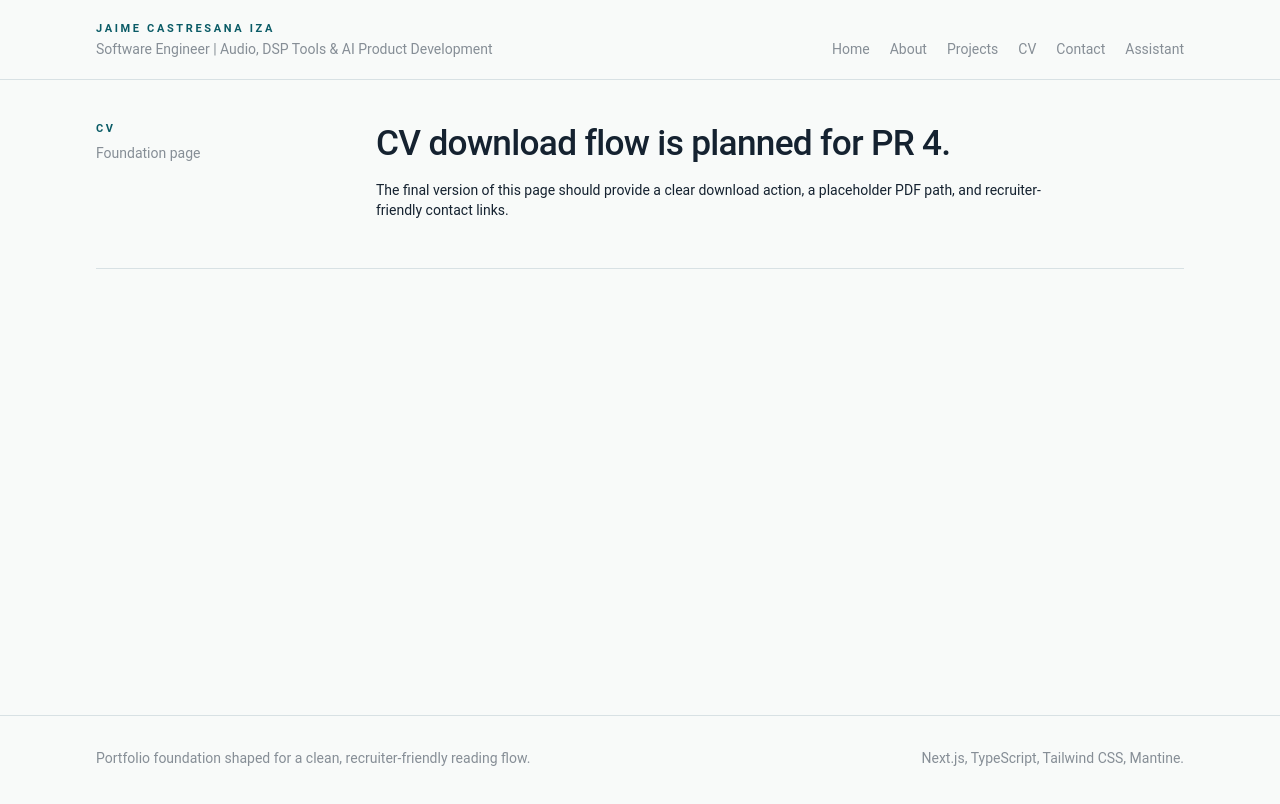
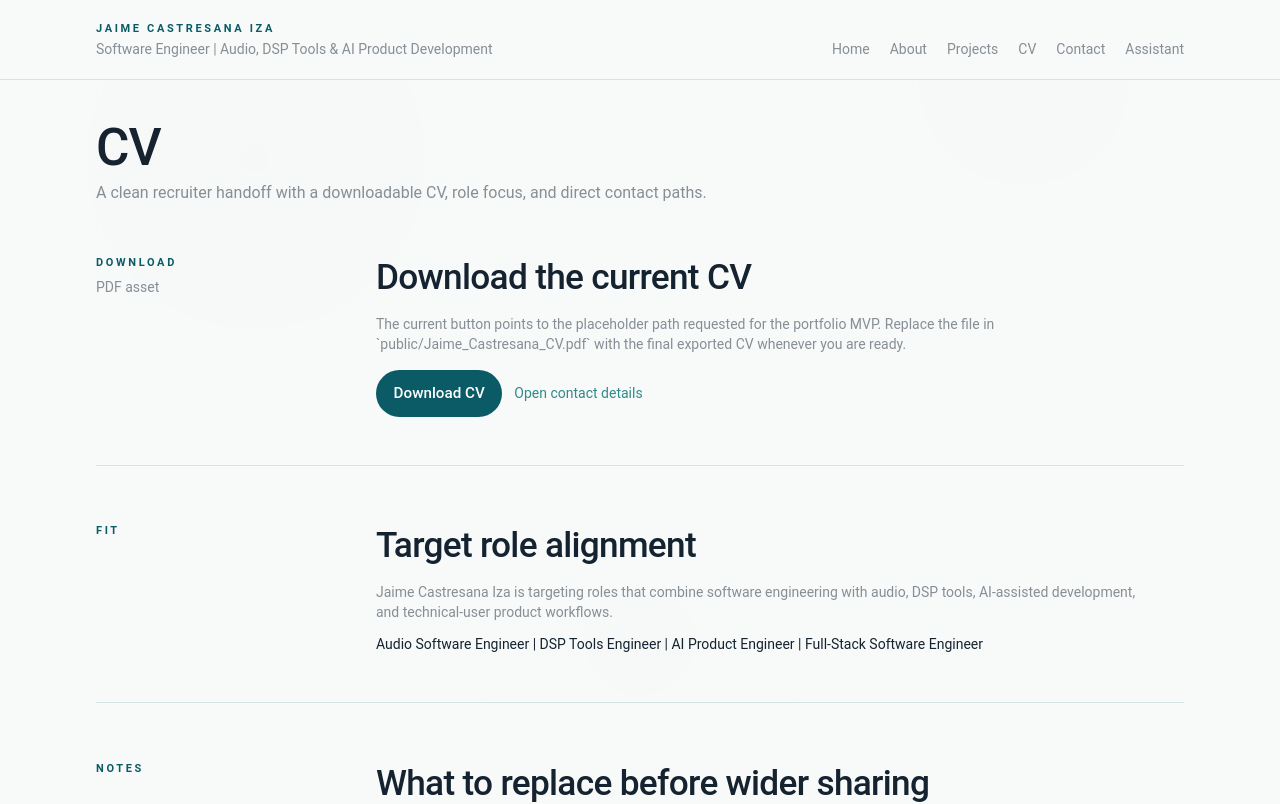
Before and after one commit to jci24/PortfolioPage, a Next.js app: page /cv in a window 1280 px wide. Shown: the top 804 px of the page. Built offline with nearby package versions, Linux system fonts and the light colour scheme.

Commit message:
Add CV download and contact flow

```diff
--- a/app/(pages)/contact/page.tsx
+++ b/app/(pages)/contact/page.tsx
@@ -1,16 +1,65 @@
+import { Anchor, Group, Stack, Text } from "@mantine/core";
+import { BlurFade } from "@/components/blur-fade";
+import { PageIntro } from "@/components/page-intro";
 import { Section } from "@/components/section";
+import { profile } from "@/data/profile";
 
 export default function ContactPage() {
   return (
-    <Section
-      eyebrow="Contact"
-      title="Direct contact details are planned for PR 4."
-      aside="Foundation page"
-    >
-      <p className="max-w-2xl text-sm text-ink/72">
-        This page will be populated with email, location, LinkedIn, GitHub, and
-        the clean recruiter handoff details defined in the content brief.
-      </p>
-    </Section>
+    <div>
+      <BlurFade delay={40}>
+        <PageIntro
+          title="Contact"
+          subtitle="Direct contact details for recruiters, hiring managers, and teams exploring software roles in audio, DSP, and technical product engineering."
+        />
+      </BlurFade>
+
+      <BlurFade delay={120}>
+        <Section eyebrow="Direct" title="Best ways to reach Jaime">
+          <Stack gap="md">
+            {profile.socialLinks.map((link) => (
+              <div key={link.label}>
+                <Anchor href={link.href} size="md" underline="hover">
+                  {link.label}
+                </Anchor>
+                <Text c="dimmed" size="sm">
+                  {link.href.replace("mailto:", "")}
+                </Text>
+              </div>
+            ))}
+            <div>
+              <Text fw={600} size="md">
+                Location
+              </Text>
+              <Text c="dimmed" size="sm">
+                {profile.location}
+              </Text>
+            </div>
+          </Stack>
+        </Section>
+      </BlurFade>
+
+      <BlurFade delay={180}>
+        <Section eyebrow="Roles" title="Current role focus">
+          <Text c="dimmed" maw={760} size="sm">
+            Jaime is most interested in opportunities across audio software, DSP
+            tools, AI-assisted engineering workflows, and full-stack technical
+            products for specialist users.
+          </Text>
+        </Section>
+      </BlurFade>
+
+      <BlurFade delay={240}>
+        <Section eyebrow="Quick view" title="Target role categories">
+          <Group gap="sm">
+            {profile.targetRoles.map((role) => (
+              <Text className="contact-pill" key={role} size="sm">
+                {role}
+              </Text>
+            ))}
+          </Group>
+        </Section>
+      </BlurFade>
+    </div>
   );
 }
--- a/app/(pages)/cv/page.tsx
+++ b/app/(pages)/cv/page.tsx
@@ -1,16 +1,80 @@
+import Link from "next/link";
+import { Anchor, Group, Stack, Text } from "@mantine/core";
+import { BlurFade } from "@/components/blur-fade";
+import { PageIntro } from "@/components/page-intro";
 import { Section } from "@/components/section";
+import { profile } from "@/data/profile";
 
 export default function CvPage() {
   return (
-    <Section
-      eyebrow="CV"
-      title="CV download flow is planned for PR 4."
-      aside="Foundation page"
-    >
-      <p className="max-w-2xl text-sm text-ink/72">
-        The final version of this page should provide a clear download action,
-        a placeholder PDF path, and recruiter-friendly contact links.
-      </p>
-    </Section>
+    <div>
+      <BlurFade delay={40}>
+        <PageIntro
+          title="CV"
+          subtitle="A clean recruiter handoff with a downloadable CV, role focus, and direct contact paths."
+        />
+      </BlurFade>
+
+      <BlurFade delay={120}>
+        <Section
+          eyebrow="Download"
+          title="Download the current CV"
+          aside="PDF asset"
+        >
+          <Stack gap="md">
+            <Text c="dimmed" maw={720} size="sm">
+              The current button points to the placeholder path requested for the
+              portfolio MVP. Replace the file in `public/Jaime_Castresana_CV.pdf`
+              with the final exported CV whenever you are ready.
+            </Text>
+            <Group gap="sm">
+              <Anchor
+                className="download-link"
+                download
+                href="/Jaime_Castresana_CV.pdf"
+                underline="never"
+              >
+                Download CV
+              </Anchor>
+              <Anchor
+                component={Link}
+                href="/contact"
+                size="sm"
+                underline="hover"
+              >
+                Open contact details
+              </Anchor>
+            </Group>
+          </Stack>
+        </Section>
+      </BlurFade>
+
+      <BlurFade delay={180}>
+        <Section eyebrow="Fit" title="Target role alignment">
+          <Stack gap="sm">
+            <Text c="dimmed" maw={760} size="sm">
+              {profile.name} is targeting roles that combine software engineering
+              with audio, DSP tools, AI-assisted development, and technical-user
+              product workflows.
+            </Text>
+            <Text size="sm">{profile.targetRoles.join(" | ")}</Text>
+          </Stack>
+        </Section>
+      </BlurFade>
+
+      <BlurFade delay={240}>
+        <Section eyebrow="Notes" title="What to replace before wider sharing">
+          <Stack gap="sm">
+            <Text c="dimmed" size="sm">
+              Replace the placeholder PDF with the final CV export.
+            </Text>
+            <Text c="dimmed" size="sm">
+              Update the LinkedIn URL if a more specific public profile should be
+              linked from the site.
+            </Text>
+          </Stack>
+        </Section>
+      </BlurFade>
+    </div>
   );
 }
--- a/app/globals.css
+++ b/app/globals.css
@@ -59,6 +59,24 @@ h3 {
   display: flex;
   flex-direction: column;
   width: 100%;
+  position: relative;
+  isolation: isolate;
+}
+
+.app-shell::before {
+  content: "";
+  position: fixed;
+  inset: 0;
+  pointer-events: none;
+  opacity: 0.16;
+  z-index: -1;
+  background-image:
+    radial-gradient(circle at 20% 20%, rgba(10, 91, 102, 0.05), transparent 28%),
+    radial-gradient(circle at 80% 10%, rgba(21, 34, 48, 0.04), transparent 24%),
+    radial-gradient(circle at 50% 80%, rgba(10, 91, 102, 0.035), transparent 22%),
+    linear-gradient(rgba(21, 34, 48, 0.018) 1px, transparent 1px),
+    linear-gradient(90deg, rgba(21, 34, 48, 0.018) 1px, transparent 1px);
+  background-size: auto, auto, auto, 24px 24px, 24px 24px;
 }
 
 .main-shell {
@@ -208,6 +226,17 @@ h3 {
   padding-top: 1.25rem;
 }
 
+.interactive-panel {
+  position: relative;
+  transition:
+    transform 180ms ease,
+    border-color 180ms ease;
+}
+
+.interactive-panel:hover {
+  transform: translateY(-1px);
+}
+
 .timeline-row {
   border-top: 1px solid var(--page-line);
   padding-top: 1.25rem;
@@ -269,9 +298,74 @@ h3 {
   color: inherit;
 }
 
+.blur-fade {
+  opacity: 0;
+  transform: translateY(18px);
+  filter: blur(10px);
+  animation: blur-fade-in 780ms cubic-bezier(0.16, 1, 0.3, 1) forwards;
+  animation-delay: var(--blur-fade-delay, 0ms);
+  will-change: transform, opacity, filter;
+}
+
+.animated-list {
+  margin-top: 0.625rem;
+}
+
+.animated-list-item {
+  opacity: 0;
+  transform: translateY(12px);
+  filter: blur(8px);
+  animation: blur-fade-in 700ms cubic-bezier(0.16, 1, 0.3, 1) forwards;
+  animation-delay: calc(var(--animated-list-delay, 0ms) + 120ms);
+  will-change: transform, opacity, filter;
+}
+
+.animated-list-item + .animated-list-item {
+  margin-top: 0.625rem;
+}
+
 .page-title {
   font-size: clamp(2.2rem, 4vw, 3.2rem);
   line-height: 1.08;
+}
+
+.contact-pill {
+  display: inline-flex;
+  align-items: center;
+  border: 1px solid var(--page-line);
+  border-radius: 999px;
+  padding: 0.4rem 0.85rem;
+  background: #f3f7f6;
+}
+
+.download-link {
+  display: inline-flex;
+  align-items: center;
+  justify-content: center;
+  border-radius: 999px;
+  background: var(--page-accent);
+  color: white;
+  padding: 0.72rem 1.1rem;
+  font-size: 0.95rem;
+  font-weight: 500;
+}
+
+.download-link:hover {
+  opacity: 0.92;
+}
+
+@keyframes blur-fade-in {
+  from {
+    opacity: 0;
+    transform: translateY(18px);
+    filter: blur(10px);
+  }
+
+  to {
+    opacity: 1;
+    transform: translateY(0);
+    filter: blur(0);
+  }
 }
 
 @media (min-width: 75em) {
--- /dev/null
+++ b/components/animated-list.tsx
@@ -0,0 +1,31 @@
+import { Children, type CSSProperties, type ReactNode } from "react";
+
+type AnimatedListProps = {
+  children: ReactNode;
+  className?: string;
+  staggerMs?: number;
+};
+
+export function AnimatedList({
+  children,
+  className,
+  staggerMs = 90,
+}: AnimatedListProps) {
+  const items = Children.toArray(children);
+
+  return (
+    <div className={`animated-list${className ? ` ${className}` : ""}`}>
+      {items.map((child, index) => {
+        const style = {
+          "--animated-list-delay": `${index * staggerMs}ms`,
+        } as CSSProperties;
+
+        return (
+          <div className="animated-list-item" key={index} style={style}>
+            {child}
+          </div>
+        );
+      })}
+    </div>
+  );
+}
--- /dev/null
+++ b/components/blur-fade.tsx
@@ -0,0 +1,19 @@
+import type { CSSProperties, ReactNode } from "react";
+
+type BlurFadeProps = {
+  children: ReactNode;
+  className?: string;
+  delay?: number;
+};
+
+export function BlurFade({ children, className, delay = 0 }: BlurFadeProps) {
+  const style = {
+    "--blur-fade-delay": `${delay}ms`,
+  } as CSSProperties;
+
+  return (
+    <div className={`blur-fade${className ? ` ${className}` : ""}`} style={style}>
+      {children}
+    </div>
+  );
+}
```
Also changed, not shown: app/(pages)/page.tsx (+22 -6 lines), 2 other files (tests, documents, lock files or other folders).
